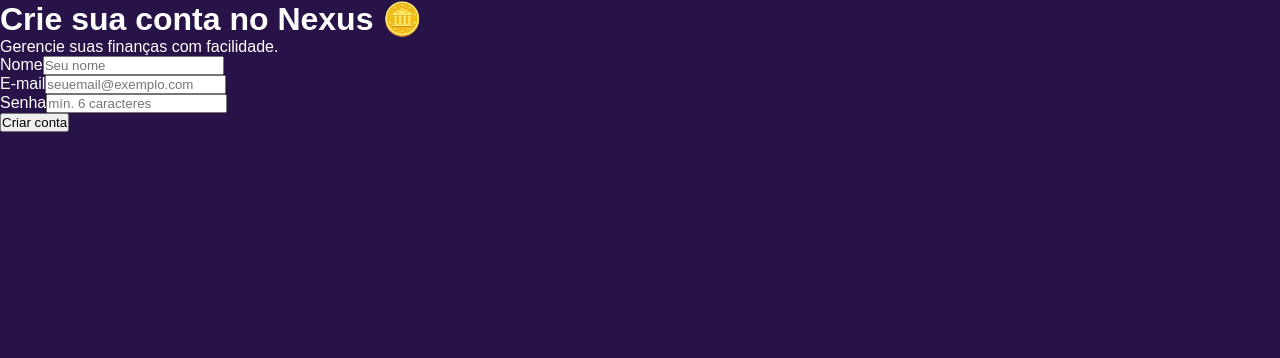
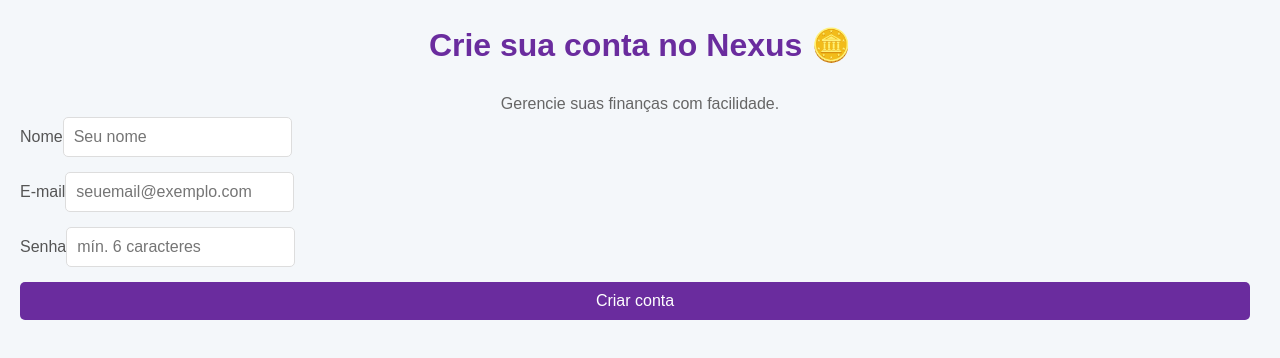
Before and after one commit to brunathais/NEXUS-Gerenciador-Financeiro, a React (Vite) app in the folder frontend/: page /cadastro in a window 1280 px wide. Shown: the top 358 px of the page. Built offline with nearby package versions, Linux system fonts and the light colour scheme.

Commit message:
css adicionada na tela d conta.

```diff
--- a/frontend/src/components/ContaForm.tsx
+++ b/frontend/src/components/ContaForm.tsx
@@ -1,6 +1,8 @@
 import { useState } from 'react';
 import { api } from '../api';
 import { useNavigate } from 'react-router-dom';
+import "../styles/conta.css";
+import ContaList from './ContaList';
 
 export default function ContaForm() {
   const [descricao, setDescricao] = useState('');
@@ -94,6 +96,7 @@
         </button>
       </form>
       {msg && <p>{msg}</p>}
+      <ContaList />
     </div>
   );
 }
--- a/frontend/src/components/ContaList.tsx
+++ b/frontend/src/components/ContaList.tsx
@@ -15,14 +15,38 @@
   const [contas, setContas] = useState<Conta[]>([]);
 
   useEffect(() => {
-    api.get('/contas')
-      .then(response => setContas(response.data))
-      .catch(err => console.error('Erro ao listar contas:', err));
+    // Função de carregamento das contas
+    const fetchContas = async () => {
+      try {
+        const response = await api.get('/contas');
+        setContas(response.data);
+      } catch (err) {
+        console.error('Erro ao listar contas:', err);
+      }
+    };
+
+    fetchContas();
   }, []);
 
   async function alterarStatus(id: number, status: 'PENDENTE' | 'PAGO' | 'VENCIDO') {
-    await api.put(`/contas/${id}/status`, { status, dataPagamento: status === 'PAGO' ? new Date() : undefined });
-    setContas(contas.map(c => (c.id === id ? { ...c, status } : c)));
+    try {
+      const updatedConta = {
+        status,
+        dataPagamento: status === 'PAGO' ? new Date().toISOString() : null, // Atribui a data de pagamento somente para o status PAGO
+      };
+
+      await api.put(`/contas/${id}/status`, updatedConta);
+
+      setContas(prevContas =>
+        prevContas.map(conta =>
+          conta.id === id
+            ? { ...conta, ...updatedConta }  // Atualiza o status e a data de pagamento se for o caso
+            : conta
+        )
+      );
+    } catch (err) {
+      console.error('Erro ao alterar status da conta:', err);
+    }
   }
 
   return (
@@ -34,10 +58,10 @@
             <h3>{conta.descricao}</h3>
             <p>{conta.status} - Vencimento: {new Date(conta.dataVencimento).toLocaleDateString()}</p>
             {conta.status === 'PENDENTE' && (
-              <button onClick={() => alterarStatus(conta.id, 'PAGO')}>Marcar como PAGO</button>
-            )}
-            {conta.status === 'PENDENTE' && (
-              <button onClick={() => alterarStatus(conta.id, 'VENCIDO')}>Marcar como VENCIDO</button>
+              <>
+                <button onClick={() => alterarStatus(conta.id, 'PAGO')}>Marcar como PAGO</button>
+                <button onClick={() => alterarStatus(conta.id, 'VENCIDO')}>Marcar como VENCIDO</button>
+              </>
             )}
           </li>
         ))}
--- a/frontend/src/components/Login.tsx
+++ b/frontend/src/components/Login.tsx
@@ -42,6 +42,8 @@
                         value={email}
                         onChange={(e) => setEmail(e.target.value)}
                         required
+                        title="Digite seu email"
+                        placeholder="Digite seu email"
                     />
                 </div>
                 <div>
@@ -52,6 +54,8 @@
                         onChange={(e) => setPassword(e.target.value)}
                         required
                         minLength={6}
+                        title="Digite sua senha"
+                        placeholder="Digite sua senha"
                     />
                 </div>
                 <button type="submit" disabled={loading}>
--- /dev/null
+++ b/frontend/src/styles/conta.css
@@ -0,0 +1,151 @@
+/* Estilos globais */
+* {
+  margin: 0;
+  padding: 0;
+  box-sizing: border-box;
+}
+
+body {
+  font-family: 'Arial', sans-serif;
+  background-color: #f4f7fa;
+  color: #333;
+  line-height: 1.6;
+  padding: 20px;
+}
+
+/* Container principal */
+.container {
+  width: 80%;
+  max-width: 900px;
+  margin: 0 auto;
+  background-color: #fff;
+  padding: 30px;
+  border-radius: 8px;
+  box-shadow: 0 4px 12px rgba(0, 0, 0, 0.1);
+}
+
+/* Cabeçalho */
+h1 {
+  font-size: 2rem;
+  color: #6a2c9e; /* Roxo suave */
+  text-align: center;
+  margin-bottom: 20px;
+}
+
+/* Formulário */
+form {
+  display: flex;
+  flex-direction: column;
+}
+
+label {
+  font-size: 1rem;
+  margin-bottom: 8px;
+  color: #555;
+}
+
+input, select, button {
+  padding: 10px;
+  margin-bottom: 15px;
+  border-radius: 5px;
+  border: 1px solid #ddd;
+  font-size: 1rem;
+}
+
+input[type="number"], input[type="date"], select {
+  width: 100%;
+}
+
+input:focus, select:focus {
+  border-color: #6a2c9e; /* Roxo suave ao focar */
+  outline: none;
+}
+
+/* Botão de submit */
+button {
+  background-color: #6a2c9e; /* Roxo suave */
+  color: #fff;
+  font-size: 1rem;
+  cursor: pointer;
+  border: none;
+  transition: background-color 0.3s;
+}
+
+button:hover {
+  background-color: #5a2389; /* Roxo mais escuro para hover */
+}
+
+button:disabled {
+  background-color: #ccc;
+  cursor: not-allowed;
+}
+
+/* Mensagens de status */
+p {
+  text-align: center;
+  font-size: 1rem;
+  color: #d9534f;
+  margin-top: 10px;
+}
+
+/* Listagem de contas */
+ul {
+  list-style: none;
+  padding: 0;
+}
+
+li {
+  background-color: #f9f9f9;
+  margin-bottom: 15px;
+  padding: 15px;
+  border-radius: 8px;
+  box-shadow: 0 2px 4px rgba(0, 0, 0, 0.1);
+}
+
+h3 {
+  font-size: 1.2rem;
+  color: #333;
+}
+
+p {
+  font-size: 1rem;
+  color: #666;
+}
+
+/* Botões nas listagens */
+button {
+  background-color: #6a2c9e; /* Roxo suave */
+  color: white;
+  border: none;
+  padding: 10px 15px;
+  cursor: pointer;
+  border-radius: 5px;
+  font-size: 1rem;
+  margin-right: 10px;
+  transition: background-color 0.3s ease;
+}
+
+button:hover {
+  background-color: #5a2389; /* Roxo mais escuro para hover */
+}
+
+button:disabled {
+  background-color: #ccc;
+  cursor: not-allowed;
+}
+
+/* Estilos para o formulário em dispositivos móveis */
+@media (max-width: 600px) {
+  .container {
+    width: 100%;
+    padding: 15px;
+  }
+
+  h1 {
+    font-size: 1.6rem;
+  }
+
+  form input, form select {
+    font-size: 0.9rem;
+  }
+}
```
